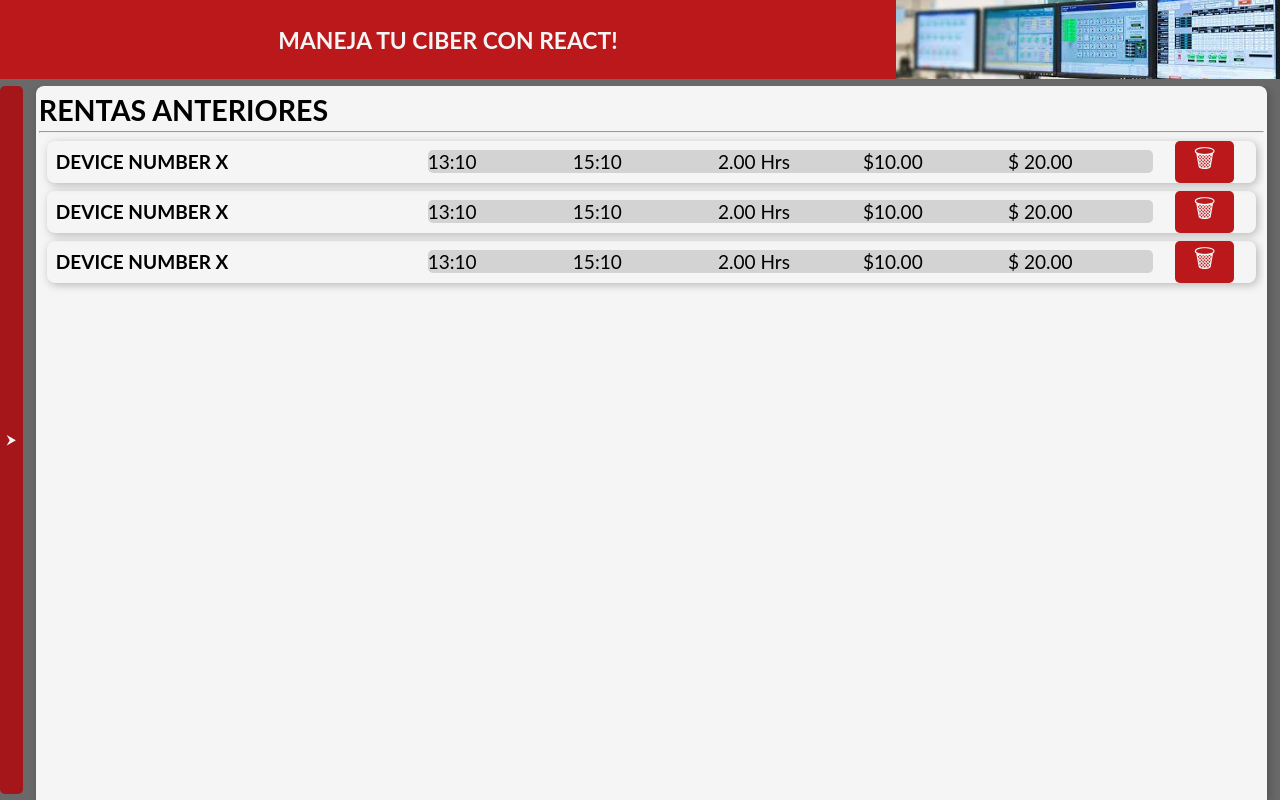
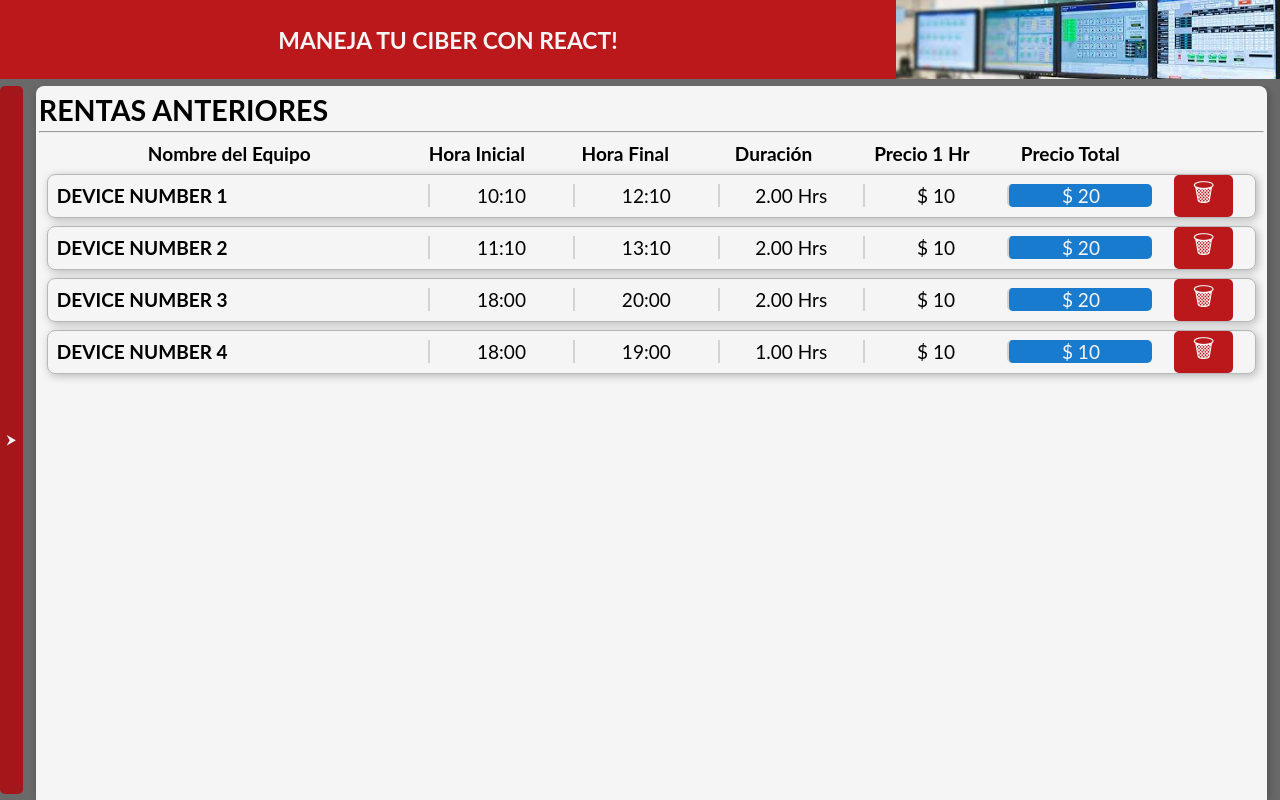
Before and after one commit to RaisedEel/react-ciber, a React (Create React App) app: page /rentas in a window 1280 px wide. Built offline with nearby package versions, Linux system fonts and the light colour scheme.

Commit message:
Componentes para las rentas ya casi terminados. Finiquitando estilos.

```diff
--- a/src/components/rentals/RentalItem.js
+++ b/src/components/rentals/RentalItem.js
@@ -1,17 +1,17 @@
 import Card from '../wrappers/Card';
 import classes from './RentalItem.module.css';
 
-function RentalItem() {
+function RentalItem(props) {
   return (
     <li>
       <Card className={classes.rental}>
-        <p className={classes.name}>DEVICE NUMBER X</p>
+        <p className={classes.name}>{props.name}</p>
         <div className={classes.data}>
-          <p>13:10</p>
-          <p>15:10</p>
-          <p>2.00 Hrs</p>
-          <p>$10.00</p>
-          <p>$ 20.00</p>
+          <p>{props.startTime}</p>
+          <p>{props.endTime}</p>
+          <p>{props.duration} Hrs</p>
+          <p>$ {props.price}</p>
+          <p className={classes.result}>$ {props.total}</p>
         </div>
         <div className={classes.actions}>
           <button className='red-button'>&#128465;</button>
--- a/src/components/rentals/RentalItem.module.css
+++ b/src/components/rentals/RentalItem.module.css
@@ -2,6 +2,7 @@
   display: flex;
   justify-content: space-evenly;
   align-items: center;
+  border: 1px solid rgba(0, 0, 0, 0.25);
 }
 
 .rental p.name {
@@ -11,14 +12,20 @@
 
 .data {
   width: 60%;
-  background-color: lightgray;
-  border-radius: 5px;
   display: flex;
   justify-content: space-evenly;
 }
 
 .data p {
   width: 20%;
+  border-left: 2px solid lightgray;
+  text-align: center;
+}
+
+.result {
+  background-color: #187bcd;
+  color: whitesmoke;
+  border-radius: 5px;
 }
 
 .actions {
--- a/src/components/rentals/RentalsList.js
+++ b/src/components/rentals/RentalsList.js
@@ -0,0 +1,25 @@
+import { Fragment } from 'react';
+import RentalItem from './RentalItem';
+import classes from './RentalsList.module.css';
+
+function RentalsList(props) {
+  return (
+    <Fragment>
+      <h4 className={classes.header}>
+        <span className={classes.name}>Nombre del Equipo</span>
+        <span>Hora Inicial</span>
+        <span>Hora Final</span>
+        <span>Duración</span>
+        <span>Precio 1 Hr</span>
+        <span>Precio Total</span>
+      </h4>
+      <ul className={classes.list}>
+        {props.rentals.map((rental) => (
+          <RentalItem key={rental.name} {...rental} />
+        ))}
+      </ul>
+    </Fragment>
+  );
+}
+
+export default RentalsList;
--- /dev/null
+++ b/src/components/rentals/RentalsList.module.css
@@ -0,0 +1,21 @@
+.list {
+  list-style: none;
+}
+
+.header {
+  width: 90%;
+  margin: 9px;
+  display: flex;
+  justify-content: space-evenly;
+}
+
+.header .name {
+  width: 30%;
+  text-align: center;
+}
+
+.header span {
+  width: 12%;
+  padding-left: 2px;
+  text-align: center;
+}
--- a/src/pages/RentalsPage.js
+++ b/src/pages/RentalsPage.js
@@ -1,14 +1,45 @@
 import MainContentWrapper from '../components/wrappers/MainContentWrapper';
-import RentalItem from '../components/rentals/RentalItem';
+import RentalsList from '../components/rentals/RentalsList';
+
+const DUMMY_RENTALS = [
+  {
+    name: 'DEVICE NUMBER 1',
+    startTime: '10:10',
+    endTime: '12:10',
+    duration: '2.00',
+    price: 10.0,
+    total: 20.0,
+  },
+  {
+    name: 'DEVICE NUMBER 2',
+    startTime: '11:10',
+    endTime: '13:10',
+    duration: '2.00',
+    price: 10.0,
+    total: 20.0,
+  },
+  {
+    name: 'DEVICE NUMBER 3',
+    startTime: '18:00',
+    endTime: '20:00',
+    duration: '2.00',
+    price: 10.0,
+    total: 20.0,
+  },
+  {
+    name: 'DEVICE NUMBER 4',
+    startTime: '18:00',
+    endTime: '19:00',
+    duration: '1.00',
+    price: 10.0,
+    total: 10.0,
+  },
+];
 
 function RentalsPage() {
   return (
     <MainContentWrapper title='RENTAS ANTERIORES'>
-      <ul style={{ listStyle: 'none' }}>
-        <RentalItem />
-        <RentalItem />
-        <RentalItem />
-      </ul>
+      <RentalsList rentals={DUMMY_RENTALS} />
     </MainContentWrapper>
   );
 }
```
